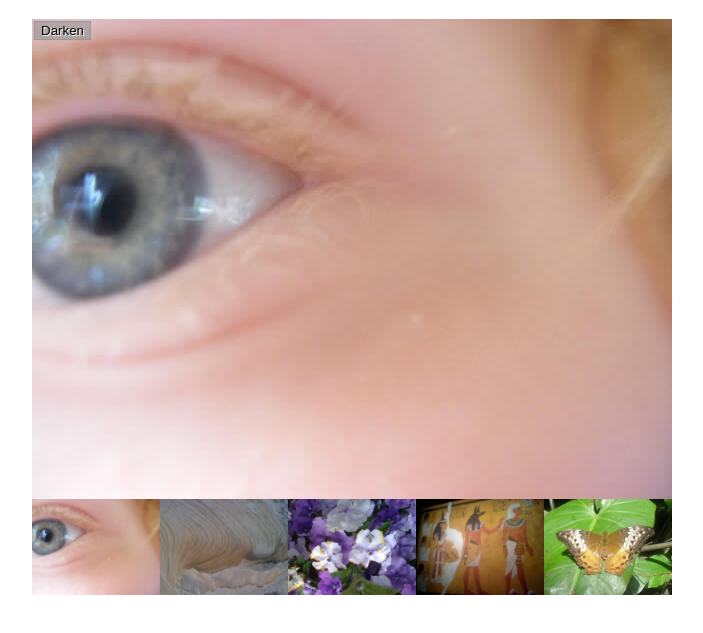
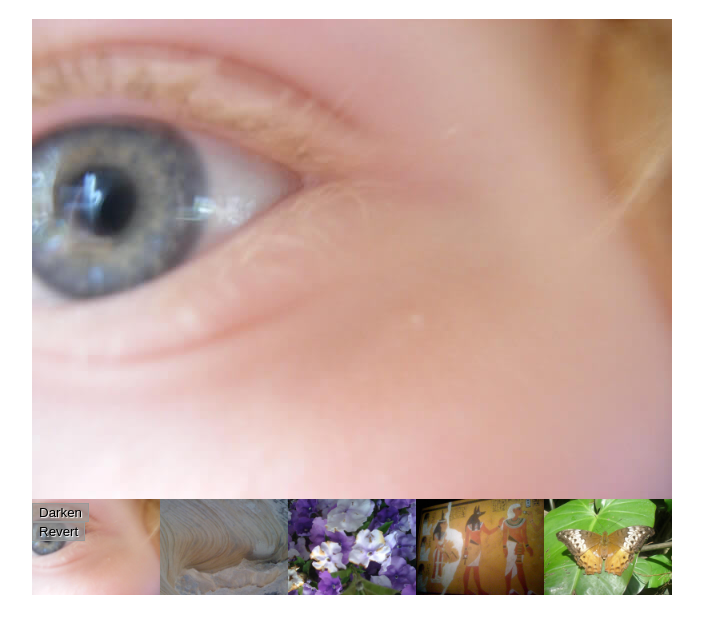
Before and after one commit to GhihanisCristin/GCI_Curs_HTML, a plain HTML site: page gallery-start/gallery-start/index.html in a window 1280 px wide. Shown: the part 61-694 px from the top of the page, without its empty margins (288-991 px from the left). Drawn offline with Linux system fonts and the light colour scheme.

Commit message:
De la stepit

```diff
--- a/gallery-start/gallery-start/index.html
+++ b/gallery-start/gallery-start/index.html
@@ -16,6 +16,7 @@
       <img class="displayed-img" src="images/pic1.jpg">
       <div class="overlay"></div>
       <button id="dark">Darken</button>
+      <button id="revert">Revert</button>
     </div>
 
     <div class="thumb-bar">
--- a/gallery-start/gallery-start/main.js
+++ b/gallery-start/gallery-start/main.js
@@ -16,3 +16,8 @@ button.addEventListener("click", ()=>{
   /*alert('Tup!!');*/
   document.querySelector('.overlay').setAttribute('style', 'background-color:rgba(150,150,150,0.6)');
 })
+var button = document.querySelector('#revert');
+button.addEventListener("click", ()=>{
+  /*alert('Tup!!');*/
+  document.querySelector('.overlay').setAttribute('style', 'background-color:rgba(0,0,0,0)');
+})
--- a/gallery-start/gallery-start/style.css
+++ b/gallery-start/gallery-start/style.css
@@ -25,11 +25,12 @@ body {
 }
 
 button {
+  display: block;
   border: 0;
   background: rgba(150,150,150,0.6);
   text-shadow: 1px 1px 1px white;
   border: 1px solid #999;
-  position: absolute;
+
   cursor: pointer;
   top: 2px;
   left: 2px;
```
